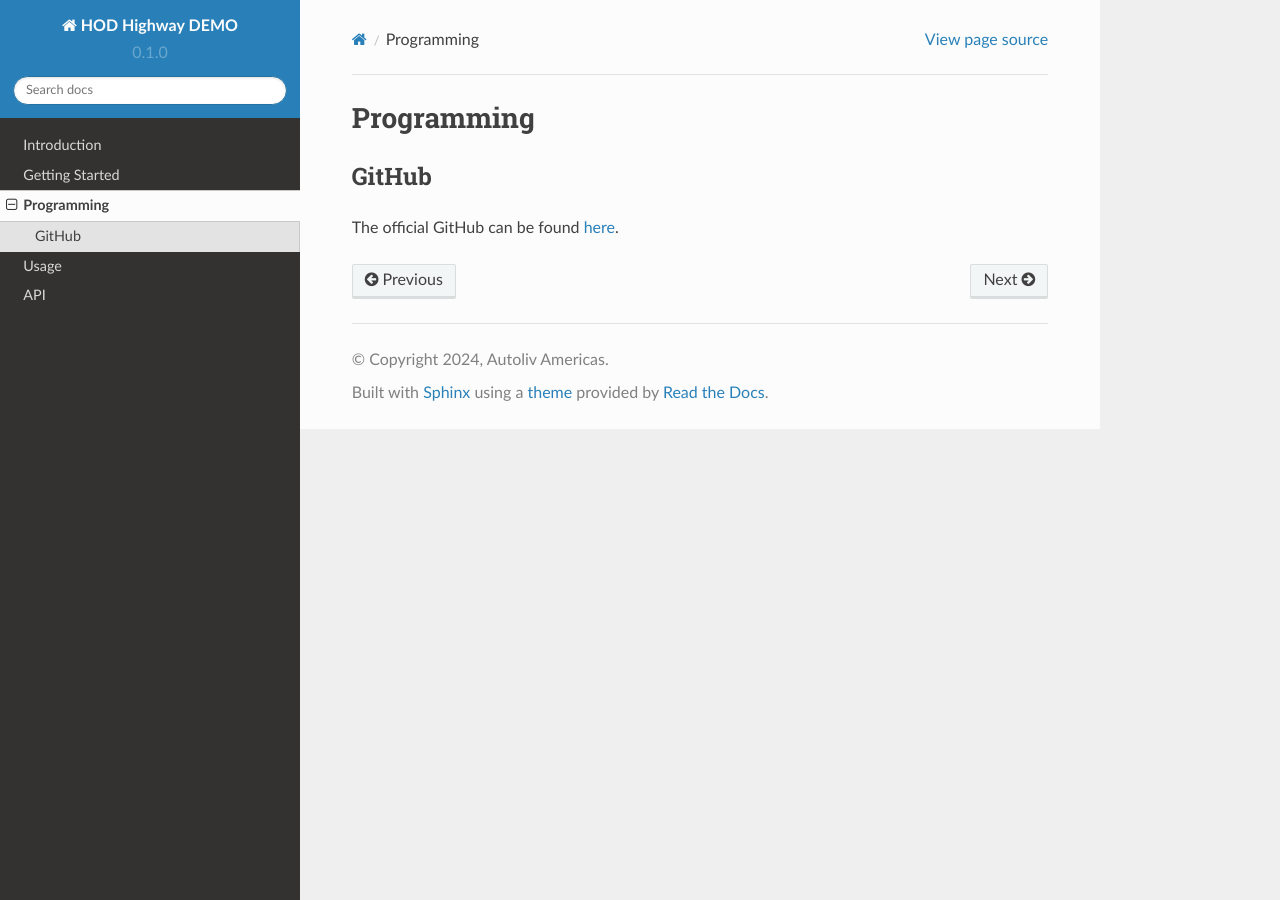
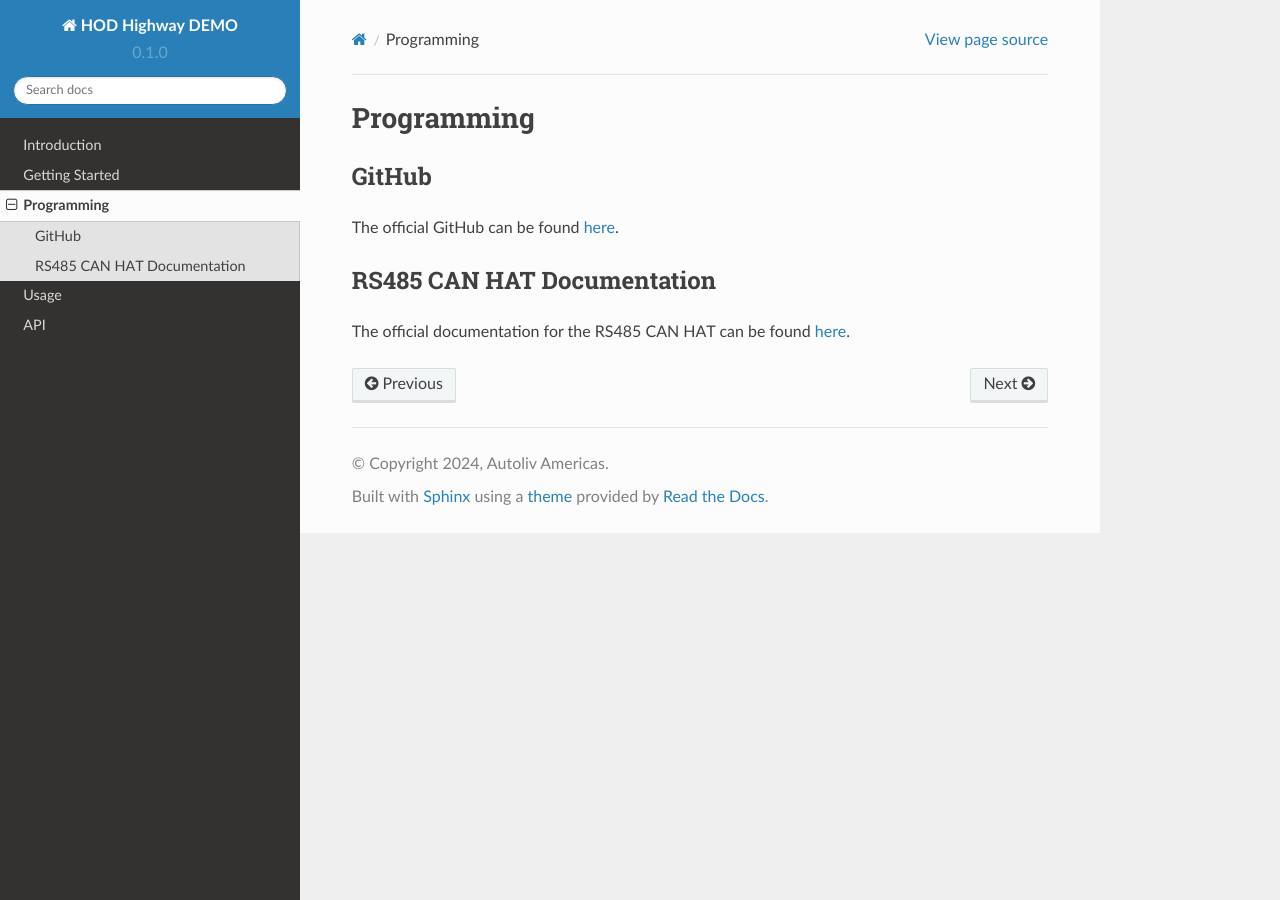
Before and after one commit to DaSausiBoi/VW-DEMO-Docs, a Sphinx documentation site: the page built from docs/source/programming.rst, in a window 1280 px wide. Built offline with Sphinx 7.4.7 and the Read the Docs theme 2.0.0, drawn with Linux system fonts in a browser that asks for light colours.

Commit message:
added can hat docs

```diff
--- a/docs/source/programming.rst
+++ b/docs/source/programming.rst
@@ -5,3 +5,8 @@ GitHub
 ------
 
 The official GitHub can be found `here <https://github.com/DaSausiBoi/VW-DEMO>`__.
+
+RS485 CAN HAT Documentation
+---------------------------
+
+The official documentation for the RS485 CAN HAT can be found `here <https://www.waveshare.com/wiki/RS485_CAN_HAT>`__.
```
